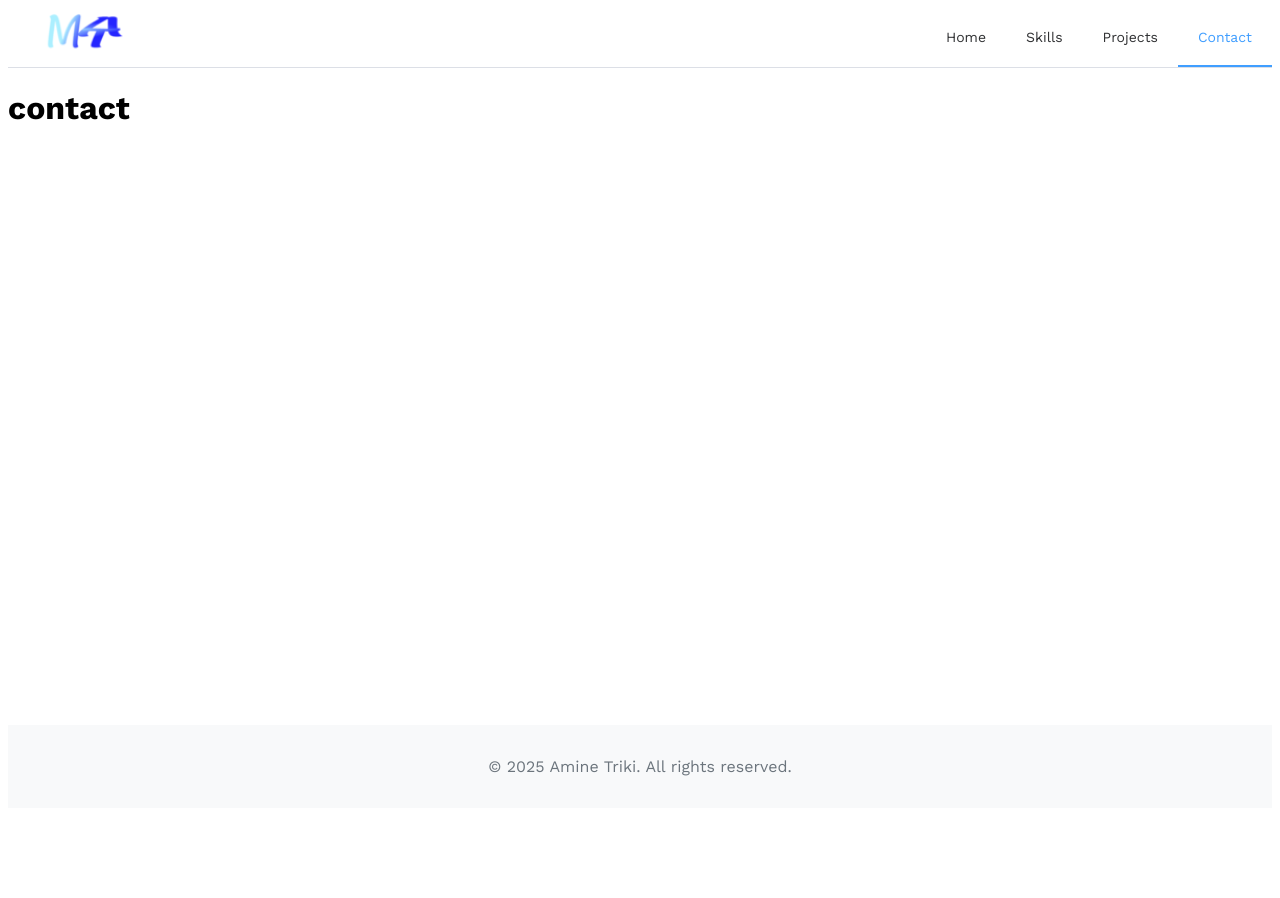
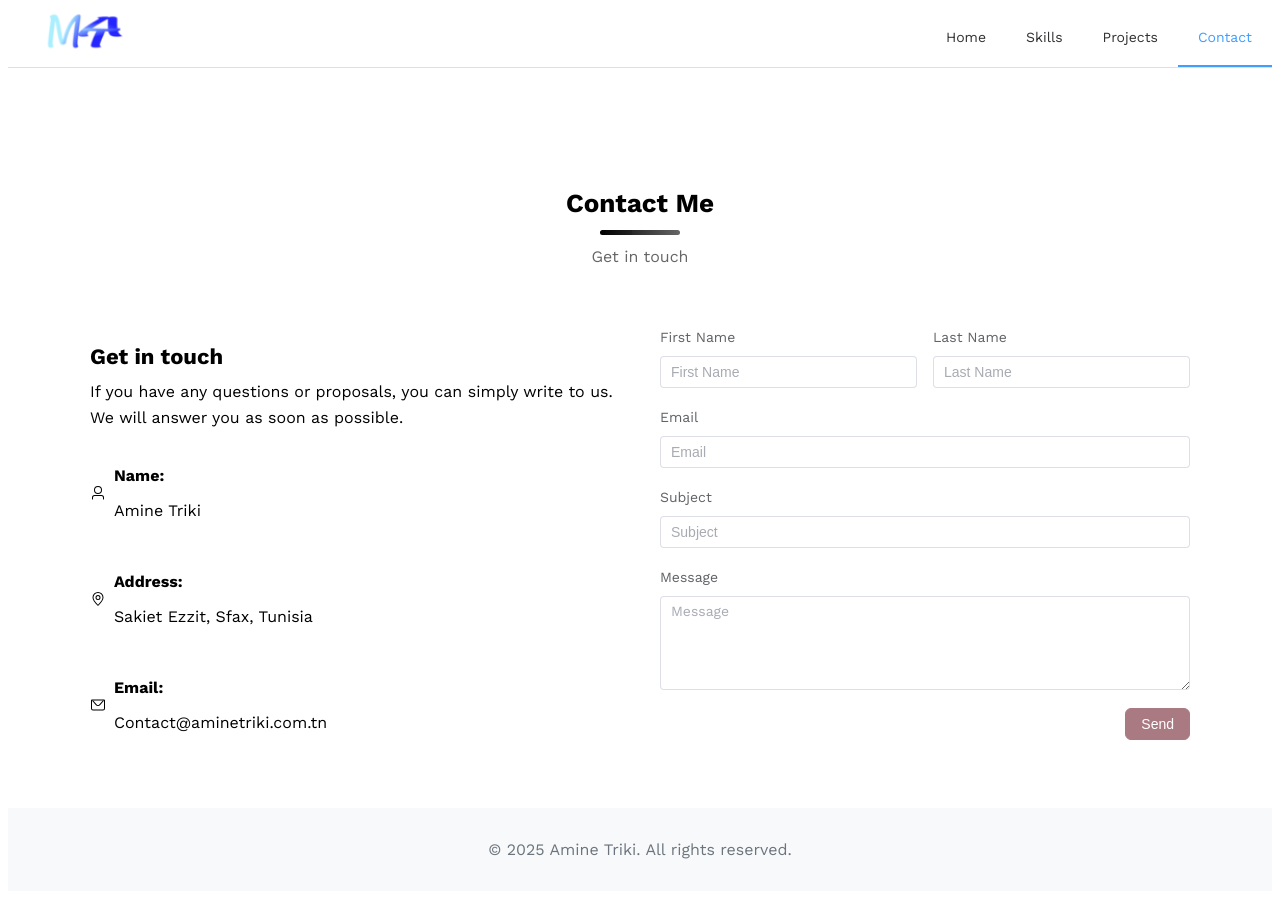
Before and after one commit to Amine-Triki/profile-vue, a Vue app: page /contact in a window 1280 px wide. Before the commit the page ends 816 px from the top, so only its background shows below. Built offline with nearby package versions, Linux system fonts and the light colour scheme.

Commit message:
Add AppHeading component and integrate it into ContactPage and ProjectsPage

```diff
--- a/components.d.ts
+++ b/components.d.ts
@@ -9,6 +9,7 @@ export {}
 declare module 'vue' {
   export interface GlobalComponents {
     AppFooter: typeof import('./src/components/AppFooter.vue')['default']
+    AppHeading: typeof import('./src/components/AppHeading.vue')['default']
     AppLayout: typeof import('./src/components/AppLayout.vue')['default']
     IAntDesignGithubFilled: typeof import('~icons/ant-design/github-filled')['default']
     IRiFacebookBoxFill: typeof import('~icons/ri/facebook-box-fill')['default']
--- /dev/null
+++ b/src/components/AppHeading.vue
@@ -0,0 +1,70 @@
+<template>
+  <div class="heading">
+    <h2 class="heading-title">{{ title }}</h2>
+
+    <!-- الخط المتحرك -->
+    <div class="line-wobble"></div>
+
+    <p class="heading-subtitle">{{ subTitle }}</p>
+  </div>
+</template>
+
+<script setup lang="ts">
+defineProps<{
+  title: string
+  subTitle: string
+}>()
+</script>
+
+<style scoped>
+.heading {
+  text-align: center;
+  margin: 60px 0;
+}
+
+.heading-title {
+  font-size: 26px;
+  font-weight: 700;
+  margin-bottom: 12px;
+}
+
+/* محاكاة LineWobble */
+.line-wobble {
+  width: 80px;
+  height: 5px;
+  margin: 0 auto 12px auto;
+  background: linear-gradient(90deg, #000 0%, #666 100%);
+  border-radius: 3px;
+  position: relative;
+  overflow: hidden;
+}
+
+.line-wobble::before {
+  content: '';
+  position: absolute;
+  top: 0;
+  left: -40%;
+  width: 40%;
+  height: 100%;
+  background: rgba(0, 0, 0, 0.15);
+  animation: wobble 1.75s linear infinite;
+}
+
+@keyframes wobble {
+  0% {
+    left: -40%;
+  }
+  50% {
+    left: 100%;
+  }
+  100% {
+    left: -40%;
+  }
+}
+
+.heading-subtitle {
+  font-size: 16px;
+  color: #666;
+  margin-top: 8px;
+}
+</style>
--- a/src/pages/ContactPage.vue
+++ b/src/pages/ContactPage.vue
@@ -1,9 +1,196 @@
-<script setup lang="ts"></script>
+<template>
+  <main>
+    <section id="Contact" class="contact-section">
+      <div class="container">
+        <Heading title="Contact Me" subTitle="Get in touch" />
 
-<template>
-  <div>
-    <h1>contact</h1>
-  </div>
+        <div class="contact-content">
+          <!-- Contact Info -->
+          <div class="contact-info">
+            <h2 class="title">Get in touch</h2>
+            <p class="description">
+              If you have any questions or proposals, you can simply write to us.
+              <br />
+              We will answer you as soon as possible.
+            </p>
+
+            <div class="info-item">
+              <el-icon><User /></el-icon>
+              <div>
+                <p class="label">Name:</p>
+                <p class="value">Amine Triki</p>
+              </div>
+            </div>
+
+            <div class="info-item">
+              <el-icon><Location /></el-icon>
+              <div>
+                <p class="label">Address:</p>
+                <p class="value">Sakiet Ezzit, Sfax, Tunisia</p>
+              </div>
+            </div>
+
+            <div class="info-item">
+              <el-icon><Message /></el-icon>
+              <div>
+                <p class="label">Email:</p>
+                <p class="value">Contact@aminetriki.com.tn</p>
+              </div>
+            </div>
+          </div>
+
+          <!-- Contact Form -->
+          <div class="contact-form">
+            <el-form @submit.prevent="handleSubmit" :model="form" label-position="top">
+              <div class="row">
+                <div class="col">
+                  <el-form-item label="First Name">
+                    <el-input v-model="form.firstName" placeholder="First Name" />
+                  </el-form-item>
+                </div>
+                <div class="col">
+                  <el-form-item label="Last Name">
+                    <el-input v-model="form.lastName" placeholder="Last Name" />
+                  </el-form-item>
+                </div>
+              </div>
+
+              <el-form-item label="Email">
+                <el-input v-model="form.email" type="email" placeholder="Email" />
+              </el-form-item>
+
+              <el-form-item label="Subject">
+                <el-input v-model="form.subject" placeholder="Subject" />
+              </el-form-item>
+
+              <el-form-item label="Message">
+                <el-input v-model="form.message" type="textarea" :rows="4" placeholder="Message" />
+              </el-form-item>
+
+              <div class="btn-wrapper">
+                <el-button type="primary" class="submit-btn" @click="handleSubmit">
+                  Send
+                </el-button>
+              </div>
+            </el-form>
+          </div>
+        </div>
+      </div>
+    </section>
+  </main>
 </template>
 
-<style scoped></style>
+<script setup lang="ts">
+import { reactive } from 'vue'
+import Heading from '@/components/AppHeading.vue'
+import { User, Location, Message } from '@element-plus/icons-vue'
+
+const form = reactive({
+  firstName: '',
+  lastName: '',
+  email: '',
+  subject: '',
+  message: '',
+})
+
+function handleSubmit() {
+  console.log('Form submitted:', form)
+  // يمكنك هنا إرسال البيانات عبر Axios أو Fetch
+}
+</script>
+
+<style scoped>
+/* الهيكل العام */
+.contact-section {
+  text-align: center;
+  padding: 60px 0;
+}
+
+.container {
+  max-width: 1100px;
+  margin: 0 auto;
+  padding: 0 20px;
+}
+
+/* المحتوى */
+.contact-content {
+  display: flex;
+  flex-direction: column;
+  gap: 40px;
+  margin-top: 40px;
+}
+
+@media (min-width: 768px) {
+  .contact-content {
+    flex-direction: row;
+  }
+}
+
+/* الجزء الأيسر */
+.contact-info {
+  flex: 1;
+  text-align: left;
+}
+
+.contact-info .title {
+  font-size: 22px;
+  font-weight: bold;
+  margin-bottom: 10px;
+}
+
+.contact-info .description {
+  margin-top: 10px;
+  line-height: 1.6;
+}
+
+.info-item {
+  display: flex;
+  align-items: center;
+  margin-top: 20px;
+  gap: 8px;
+}
+
+.label {
+  font-weight: bold;
+}
+
+.value {
+  margin-top: 2px;
+}
+
+/* الجزء الأيمن */
+.contact-form {
+  flex: 1;
+  text-align: left;
+}
+
+.row {
+  display: flex;
+  gap: 16px;
+  flex-wrap: wrap;
+}
+
+.col {
+  flex: 1;
+  min-width: 200px;
+}
+
+.btn-wrapper {
+  display: flex;
+  justify-content: flex-end;
+  margin-top: 10px;
+}
+
+.submit-btn {
+  background-color: #aa7a82 !important;
+  border-color: #aa7a82 !important;
+  border-radius: 6px;
+  text-transform: none;
+}
+
+.submit-btn:hover {
+  background-color: #99666e !important;
+  border-color: #99666e !important;
+  cursor: default;
+}
+</style>
--- a/src/pages/ProjectsPage.vue
+++ b/src/pages/ProjectsPage.vue
@@ -44,15 +44,13 @@ const filteredProjects = computed(() => {
   }
   return projects.value.filter((project) => project.category === activeCategory.value)
 })
+import Heading from '@/components/AppHeading.vue'
 </script>
 
 <template>
   <main class="main-container">
     <div class="container">
-      <div class="header">
-        <h2 class="title">My Projects</h2>
-        <p class="subtitle">What I build</p>
-      </div>
+      <Heading title="My Projects" subTitle="What I build" />
 
       <div v-if="loading" class="loading-container">
         <el-icon class="is-loading" :size="40">
```
